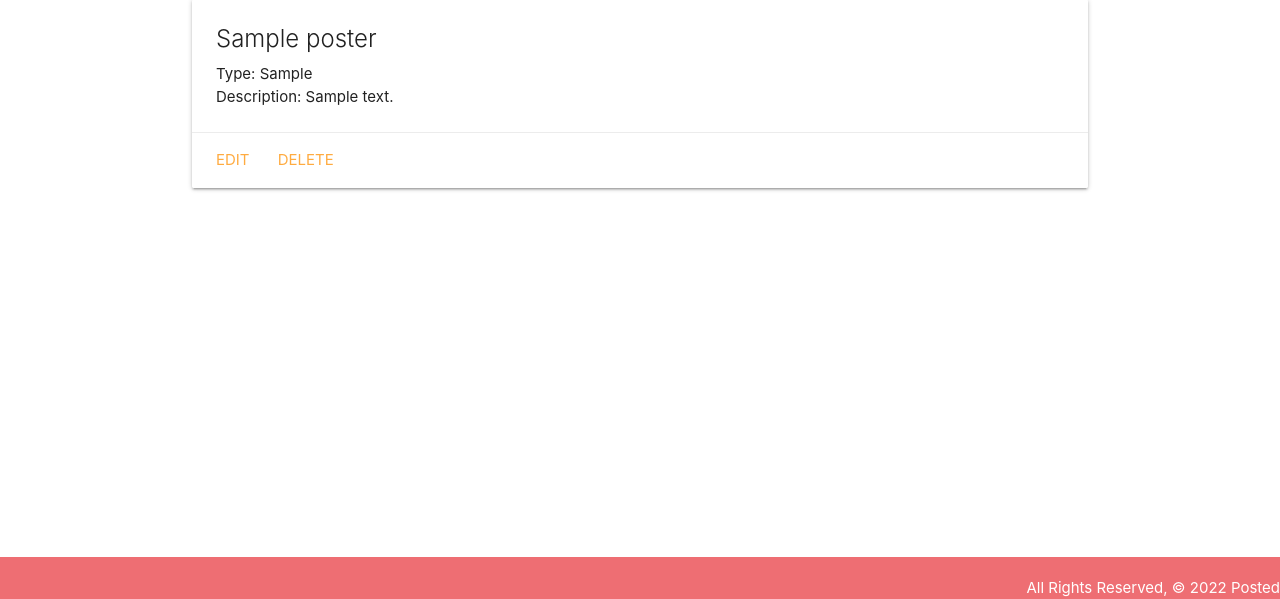
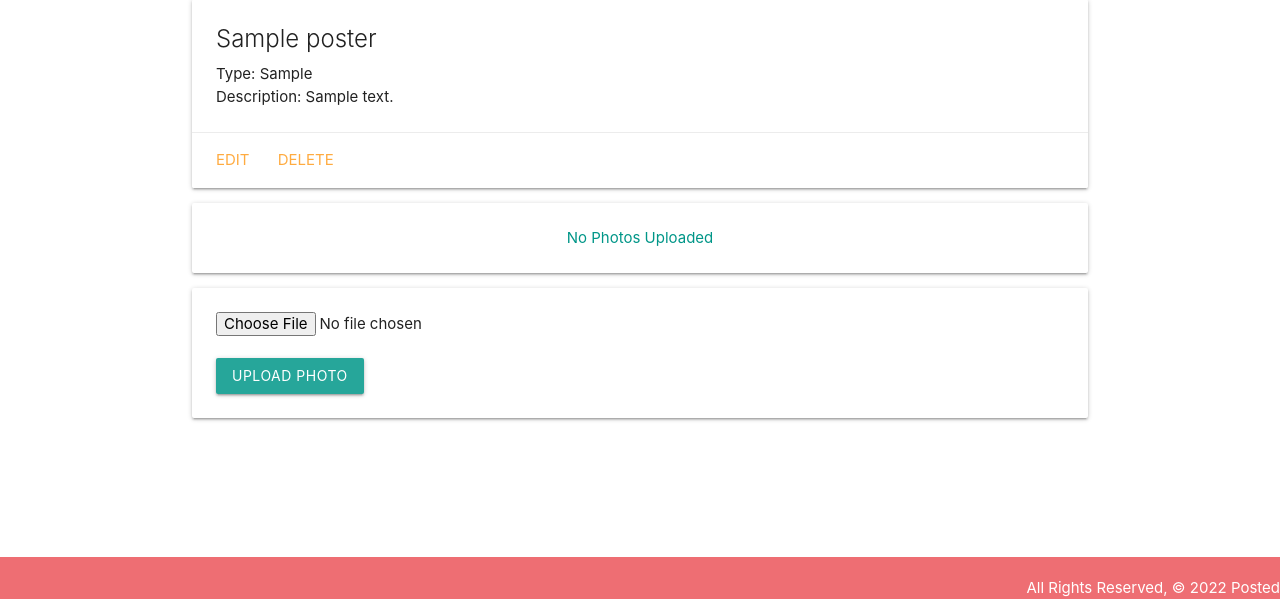
Before and after one commit to mmarvin3/Posted, a Django app: page /posters/1/ in a window 1280 px wide. Shown: the part 201-800 px from the top of the page. Run offline with Django 4.2, Linux system fonts and the light colour scheme; a user stored in the database is signed in; tables that the repository leaves empty hold one stand-in row (values such as "Sample post").

Commit message:
Upload photo functionality added

```diff
--- a/main_app/models.py
+++ b/main_app/models.py
@@ -17,3 +17,10 @@ class Poster(models.Model):
         return reverse('detail', kwargs={'poster_id': self.id})
 
     user = models.ForeignKey(User, on_delete=models.CASCADE)
+
+class Photo(models.Model):
+    url = models.CharField(max_length=200)
+    poster = models.ForeignKey(Poster, on_delete=models.CASCADE)
+
+    def __str__(self):
+        return f"Photo for cat_id: {self.poster_id} @{self.url}"
--- a/main_app/templates/posters/detail.html
+++ b/main_app/templates/posters/detail.html
@@ -14,5 +14,22 @@
         <a href="{% url 'posters_delete' posters.id %}">Delete</a>
     </div>
 </div>
+{% for photo in poster.photo_set.all %}
+<img class="responsive-img card-panel" src="{{photo.url}}">
+{% empty %}
+<div class="card-panel teal-text center-align">No Photos Uploaded</div>
+{% endfor %}
+
+<form
+  action="{% url 'add_photo' posters.id %}"
+  enctype="multipart/form-data"
+  method="POST"
+  class="card-panel"
+>
+  {% csrf_token %}
+  <input type="file" name="photo-file" />
+  <br /><br />
+  <input type="submit" class="btn" value="Upload Photo" />
+</form>
 
 {% endblock %}
--- a/main_app/urls.py
+++ b/main_app/urls.py
@@ -11,4 +11,5 @@ urlpatterns = [
     path('posters/<int:pk>/update/', views.PosterUpdate.as_view(), name='posters_update'),
     path('posters/<int:pk>/delete/', views.PosterDelete.as_view(), name='posters_delete'),
     path('accounts/signup/', views.signup, name='signup'),
+    path('posters/<int:poster_id>/add_photo/', views.add_photo, name='add_photo'),
 ]
--- a/main_app/views.py
+++ b/main_app/views.py
@@ -5,6 +5,12 @@ from django.views.generic import ListView, DetailView
 from django.contrib.auth import login
 from django.contrib.auth.forms import UserCreationForm
 from django.contrib.auth.decorators import login_required
+import uuid
+import boto3
+from .models import Poster, Photo
+
+S3_BASE_URL = 'https://s3.us-east-1.amazonaws.com/'
+BUCKET = 'project-four-posted'
 
 
 # Define the home view
@@ -53,3 +59,17 @@ def signup(request):
     form = UserCreationForm()
     context = {'form': form, 'error_message': error_message}
     return render(request, 'registration/signup.html', context)
+
+def add_photo(request, poster_id):
+    photo_file = request.FILES.get('photo-file', None)
+    if photo_file:
+        s3 = boto3.client('s3')
+        key = uuid.uuid4().hex[:6] + photo_file.name[photo_file.name.rfind('.'):]
+        try:
+            s3.upload_fileobj(photo_file, BUCKET, key)
+            url = f"{S3_BASE_URL}{BUCKET}/{key}"
+            photo = Photo(url=url, poster_id=poster_id)
+            photo.save()
+        except:
+            print('An error ocurred uploading file to S3')
+    return redirect('detail', poster_id=poster_id)
```
Lines whose indentation alone changed are shown as unchanged.
